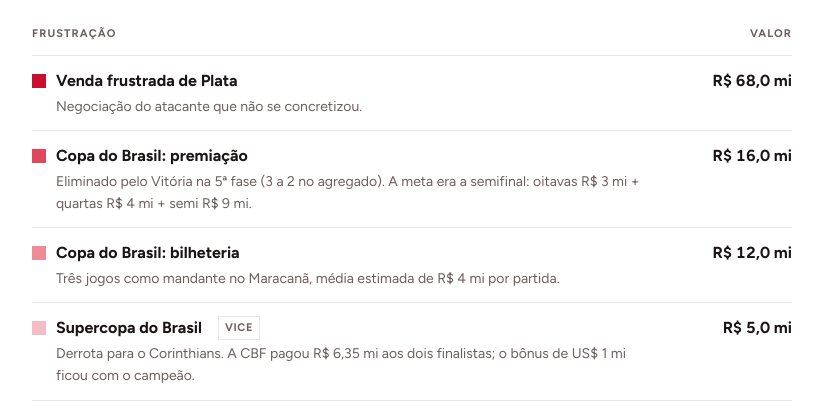
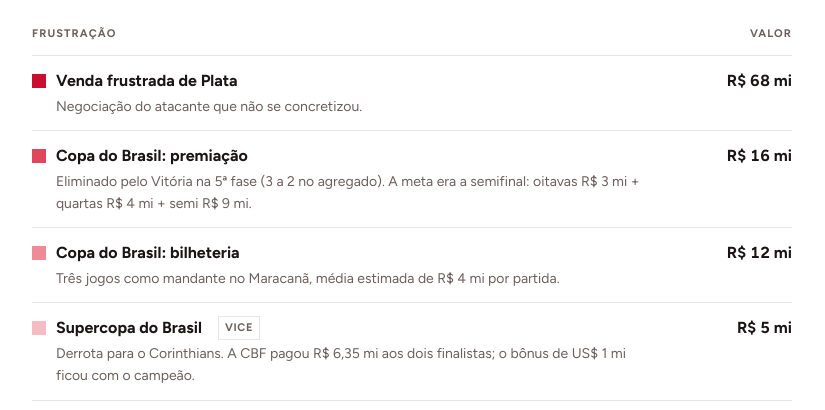
Before and after one commit to igorsiqueirahub/flamengo-frustracoes, a plain HTML site: page index.html in a window 1280 px wide. Shown: the part 609-1019 px from the top of the page, without its empty margins (228-1053 px from the left). Drawn offline with Linux system fonts and the light colour scheme.

Commit message:
Exibe valores inteiros sem ,0
Co-Authored-By: Claude Opus 5.5 <noreply@anthropic.com>
Claude-Session: https://claude.ai/code/session_01JSyM9UtfEgmgcEyg8913FB

```diff
--- a/index.html
+++ b/index.html
@@ -125,22 +125,22 @@
           <tr>
             <td><span class="what"><span class="swatch" style="background: var(--red)"></span>Venda frustrada de Plata</span>
               <span class="why">Negociação do atacante que não se concretizou.</span></td>
-            <td class="num">R$ 68,0 mi</td>
+            <td class="num">R$ 68 mi</td>
           </tr>
           <tr>
             <td><span class="what"><span class="swatch" style="background: var(--red-2)"></span>Copa do Brasil: premiação</span>
               <span class="why">Eliminado pelo Vitória na 5ª fase (3 a 2 no agregado). A meta era a semifinal: oitavas R$ 3 mi + quartas R$ 4 mi + semi R$ 9 mi.</span></td>
-            <td class="num">R$ 16,0 mi</td>
+            <td class="num">R$ 16 mi</td>
           </tr>
           <tr>
             <td><span class="what"><span class="swatch" style="background: var(--red-3)"></span>Copa do Brasil: bilheteria</span>
               <span class="why">Três jogos como mandante no Maracanã, média estimada de R$ 4 mi por partida.</span></td>
-            <td class="num">R$ 12,0 mi</td>
+            <td class="num">R$ 12 mi</td>
           </tr>
           <tr>
             <td><span class="what"><span class="swatch" style="background: var(--red-4)"></span>Supercopa do Brasil<span class="tag">vice</span></span>
               <span class="why">Derrota para o Corinthians. A CBF pagou R$ 6,35 mi aos dois finalistas; o bônus de US$ 1 mi ficou com o campeão.</span></td>
-            <td class="num">R$ 5,0 mi</td>
+            <td class="num">R$ 5 mi</td>
           </tr>
           <tr>
             <td><span class="what"><span class="swatch" style="background: var(--red-5)"></span>Recopa Sul-Americana<span class="tag">vice</span></span>
```
